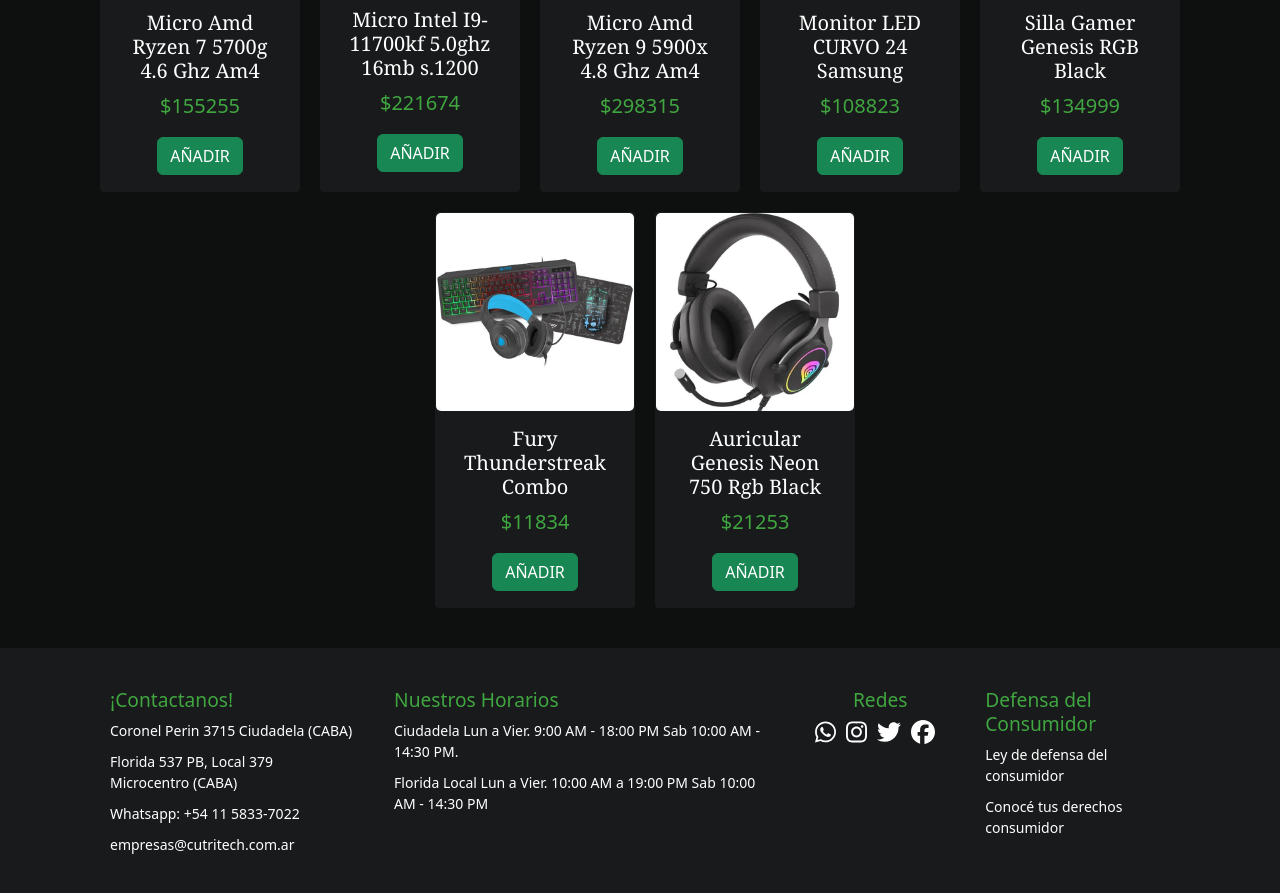
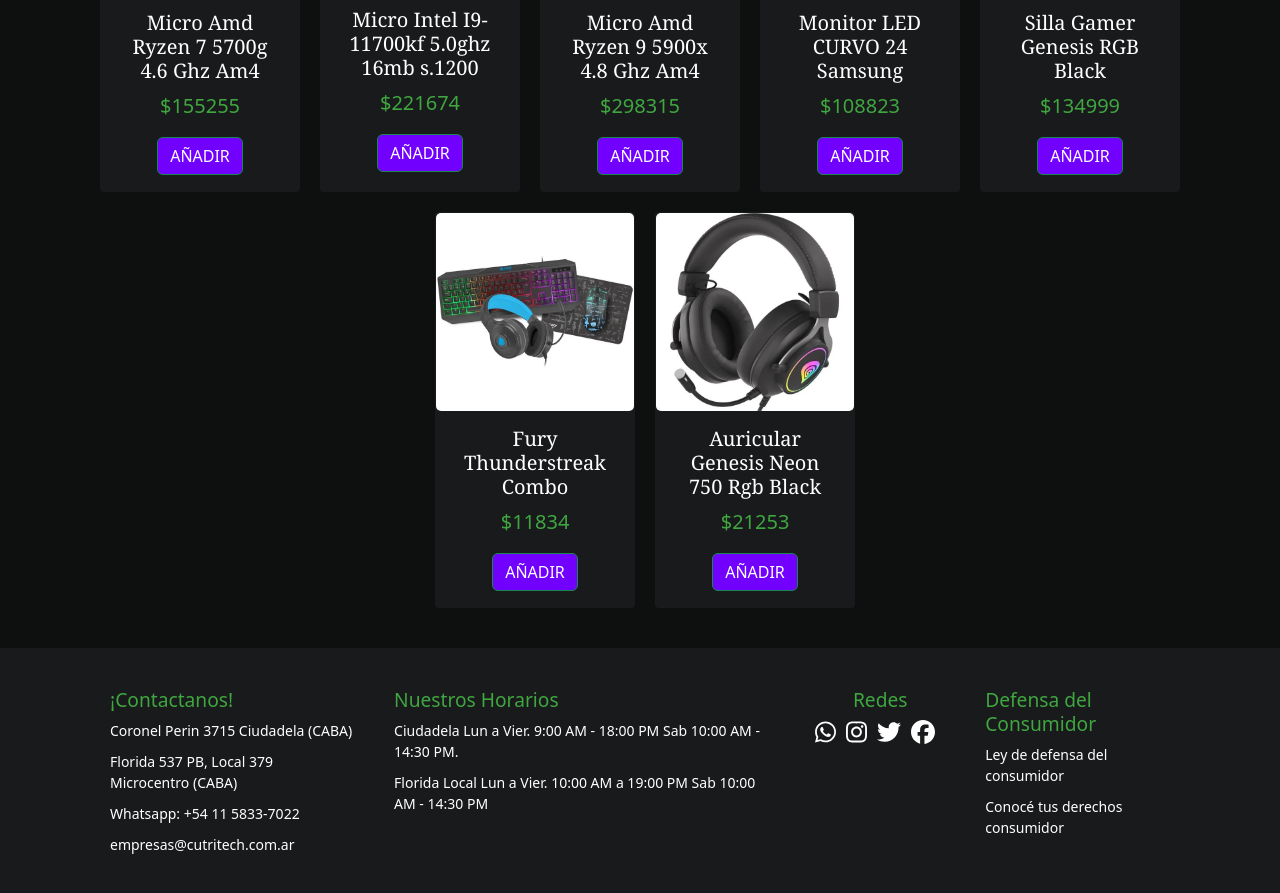
Before and after one commit to cutriaxel/cutrireact, a React (Vite) app: page / in a window 1280 px wide. Shown: the part 1600-2493 px from the top of the page. Built offline with nearby package versions, Linux system fonts and the light colour scheme.

Commit message:
Modifique color del button cards

```diff
--- a/src/components/Cards/Cards.scss
+++ b/src/components/Cards/Cards.scss
@@ -45,6 +45,10 @@
     text-align: center;
   }
 
+  .card-body .btn-success {
+    background-color: #7200ff;
+  }
+
   @media (max-width: 768px) {
     .card {
       margin-bottom: 30px;
```
